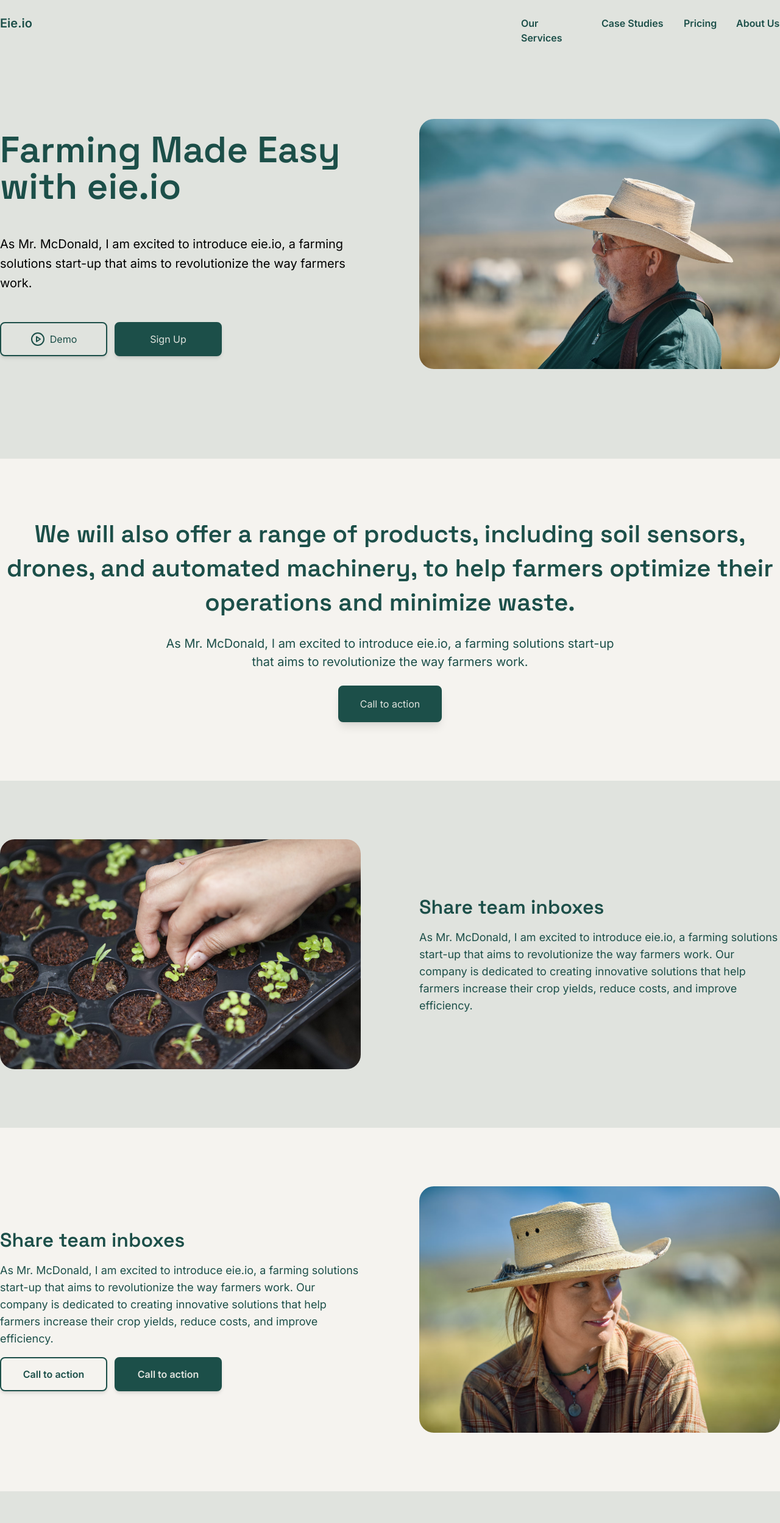
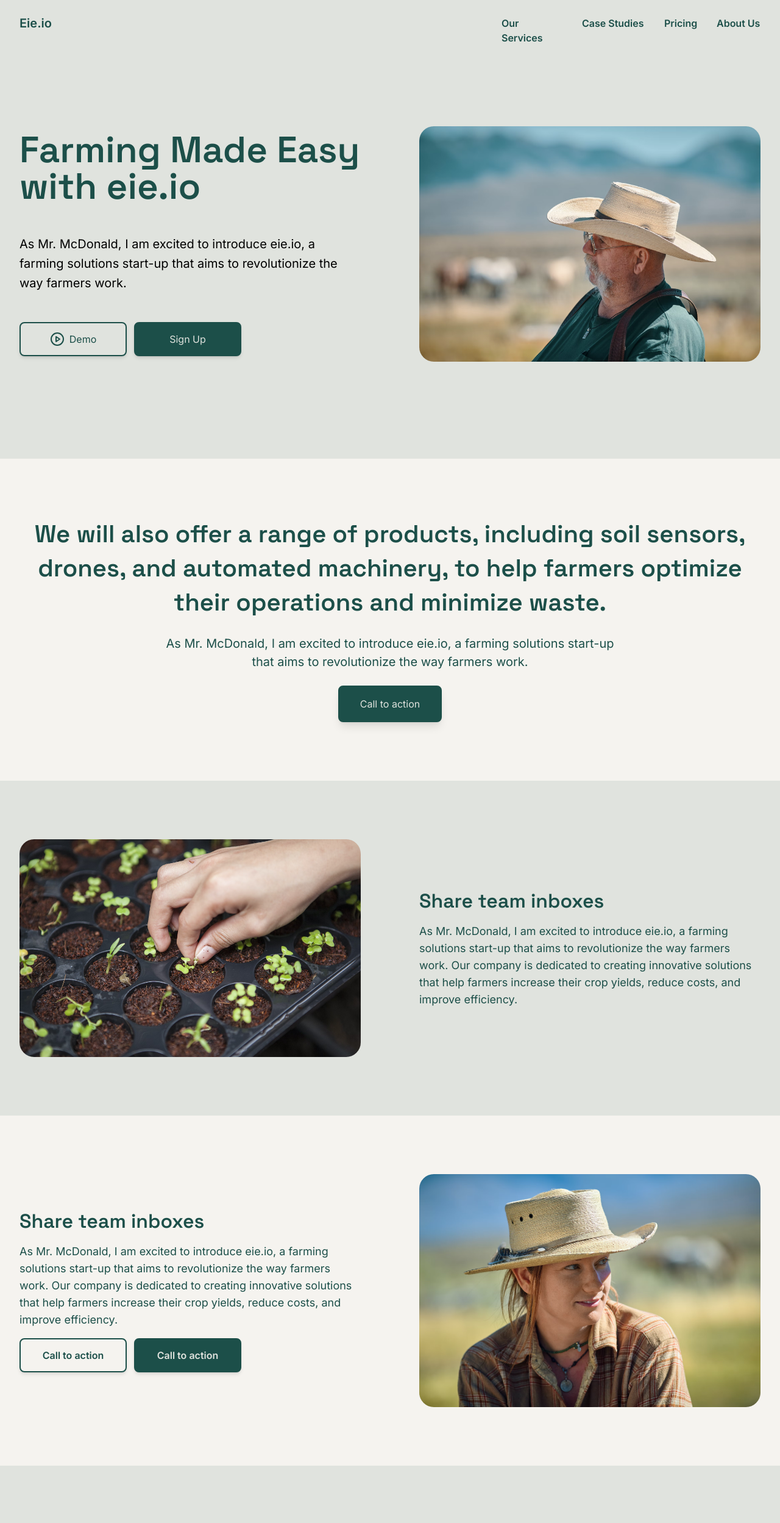
Before and after one commit to phillysnow/eieio-prismic, a Next.js app: page / in a window 1280 px wide. Shown: the top 2497 px of the page at 61% size. Built offline with nearby package versions, Linux system fonts and the light colour scheme; a web font is replaced by a local one.

Commit message:
container padding

```diff
--- a/src/components/CallToAction.jsx
+++ b/src/components/CallToAction.jsx
@@ -1,7 +1,7 @@
 export function CallToAction() {
   return (
     <div className="py-24 gap-16 inline-flex flex-col items-center text-center w-screen bg-[rgba(224,227,222,1)] text-[rgba(28,79,73,1)]">
-      <div className="container gap-6 flex flex-col justify-center items-center">
+      <div className="container px-8 gap-6 flex flex-col justify-center items-center">
         <h2 className="w-full text-4xl font-semibold m-0 font-['Space_Grotesk']">
           We will also offer a range of products, including soil sensors, drones, and automated machinery, to help farmers optimize their operations and minimize waste.
         </h2>
--- a/src/components/CallToActionButton.jsx
+++ b/src/components/CallToActionButton.jsx
@@ -1,7 +1,7 @@
 export function CallToActionButton() {
   return (
     <div className="py-24 gap-16 inline-flex flex-col items-center text-center w-screen bg-[rgba(245,243,239,1)] text-[rgba(28,79,73,1)]">
-      <div className="container gap-6 flex flex-col justify-center items-center">
+      <div className="container px-8 gap-6 flex flex-col justify-center items-center">
         <h2 className="w-full text-4xl font-semibold font-['Space_Grotesk']">
           We will also offer a range of products, including soil sensors, drones, and automated machinery, to help farmers optimize their operations and minimize waste.
         </h2>
--- a/src/components/Container.jsx
+++ /dev/null
@@ -1,10 +0,0 @@
-import clsx from 'clsx'
-
-export function Container({ className, ...props }) {
-  return (
-    <div
-      className={clsx(``, className)}
-      {...props}
-    />
-  )
-}
--- a/src/components/Header.jsx
+++ b/src/components/Header.jsx
@@ -1,7 +1,7 @@
 export function Header() {
   return (
     <div className="h-24 flex justify-center items-center text-left font-semibold bg-[rgba(224,227,222,1)] font-['Inter']">
-      <div className="container h-11 flex justify-between">
+      <div className="container px-8 h-11 flex justify-between">
         <p className="h-6 text-[rgba(28,79,73,1)] text-xl leading-6 m-0">Eie.io</p>
         <div className="h-6 flex gap-8 items-start w-[425px] text-[rgba(28,79,73,1)]">
           <p className="text-base leading-6 m-0 h-6 w-[100px]">Our Services</p>
--- a/src/components/Hero.jsx
+++ b/src/components/Hero.jsx
@@ -5,7 +5,7 @@ import ronald from '../images/ronald.png'
 export function Hero() {
   return (
     <div className="pt-12 pb-24 flex flex-col items-center w-screen bg-[rgba(224,227,222,1)]">
-      <div className="container grid grid-cols-1 md:grid-cols-2 text-left min-h-[512px] gap-24 items-center">
+      <div className="container px-8 grid grid-cols-1 md:grid-cols-2 text-left min-h-[512px] gap-24 items-center">
         <div className="grid gap-12 items-start">
           <p className={`font-bold font-['Space_Grotesk'] text-6xl text-[rgba(28,79,73,1)]`}>
             Farming Made Easy with eie.io
--- a/src/components/SplitButtonLeft.jsx
+++ b/src/components/SplitButtonLeft.jsx
@@ -4,7 +4,7 @@ import ronda from '../images/ronda.png'
 export function SplitButtonLeft() {
   return (
     <div className="flex justify-center items-center w-screen bg-[rgba(245,243,239,1)]">
-      <div className="container grid grid-cols-1 md:grid-cols-2 gap-24 min-h-[514px] items-center py-24">
+      <div className="container px-8 grid grid-cols-1 md:grid-cols-2 gap-24 min-h-[514px] items-center py-24">
         <div className="grid gap-4 items-start">
           <p className="text-3xl font-bold font-['Space_Grotesk'] text-[rgba(28,79,73,1)]">
             Share team inboxes
--- a/src/components/SplitButtonRight.jsx
+++ b/src/components/SplitButtonRight.jsx
@@ -4,7 +4,7 @@ import ronda from '../images/ronda.png'
 export function SplitButtonRight() {
   return (
     <div className="flex justify-center items-center w-screen bg-[rgba(245,243,239,1)]">
-      <div className="container grid grid-cols-1 md:grid-cols-2 gap-24 min-h-[514px] items-center py-24">
+      <div className="container px-8 grid grid-cols-1 md:grid-cols-2 gap-24 min-h-[514px] items-center py-24">
         <Image src={ronda} alt="Mrs. McDonald" className="rounded-3xl" />
         <div className="grid gap-4 items-start">
           <p className="text-3xl font-bold font-['Space_Grotesk'] text-[rgba(28,79,73,1)]">
--- a/src/components/SplitImageLeft.jsx
+++ b/src/components/SplitImageLeft.jsx
@@ -4,7 +4,7 @@ import plants from '../images/plants.png'
 export function SplitImageLeft() {
   return (
     <div className="flex justify-center items-center w-screen bg-[rgba(224,227,222,1)] text-[rgba(28,79,73,1)]">
-      <div className="container grid grid-cols-1 md:grid-cols-2 gap-24 items-center min-h-[512px] py-24">
+      <div className="container px-8 grid grid-cols-1 md:grid-cols-2 gap-24 items-center min-h-[512px] py-24">
         <Image src={plants} alt="The future" className="rounded-3xl"/>
         <div className="grid gap-4 items-start">
           <p className="text-3xl font-bold font-['Space_Grotesk']">
--- a/src/components/SplitImageRight.jsx
+++ b/src/components/SplitImageRight.jsx
@@ -4,7 +4,7 @@ import plants from '../images/plants.png'
 export function SplitImageRight() {
   return (
     <div className="flex justify-center items-center w-screen bg-[rgba(224,227,222,1)] text-[rgba(28,79,73,1)]">
-      <div className="container grid grid-cols-1 md:grid-cols-2 gap-24 items-center min-h-[512px] py-24">
+      <div className="container px-8 grid grid-cols-1 md:grid-cols-2 gap-24 items-center min-h-[512px] py-24">
         <div className="grid gap-4 items-start">
           <p className="text-3xl font-bold font-['Space_Grotesk']">
             Share team inboxes
--- a/src/components/TextWithVideo.jsx
+++ b/src/components/TextWithVideo.jsx
@@ -1,7 +1,7 @@
 export function TextWithVideo() {
   return (
     <div className="grid justify-center items-center text-center w-screen h-screen bg-[rgba(245,243,239,1)] text-[rgba(28,79,73,1)]">
-      <div className="container gap-8 flex flex-col items-center">
+      <div className="container px-8 gap-8 flex flex-col items-center">
         <h1 className="text-5xl font-semibold font-['Space_Grotesk']">
           Farming Made Easy with eie.io
         </h1>
```
